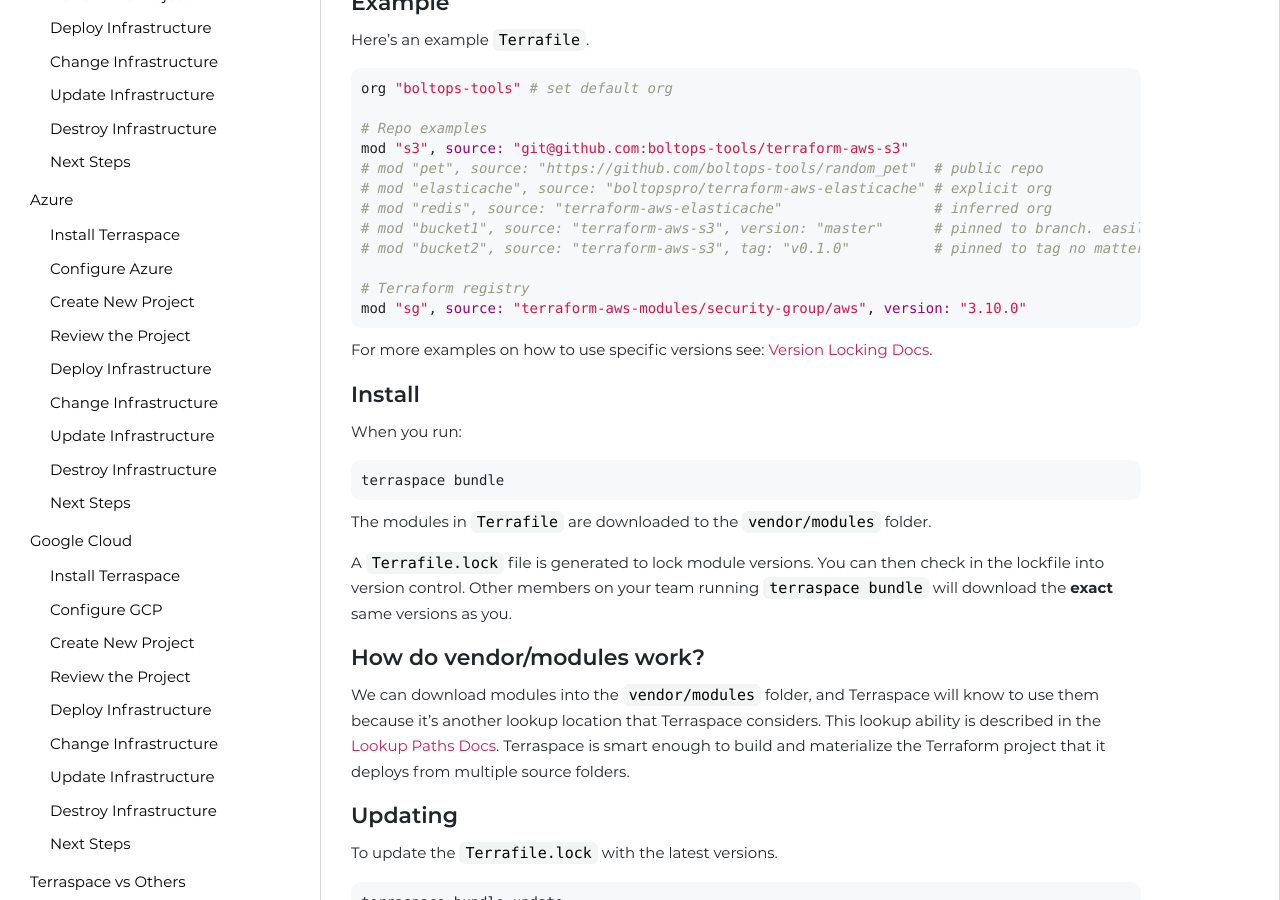
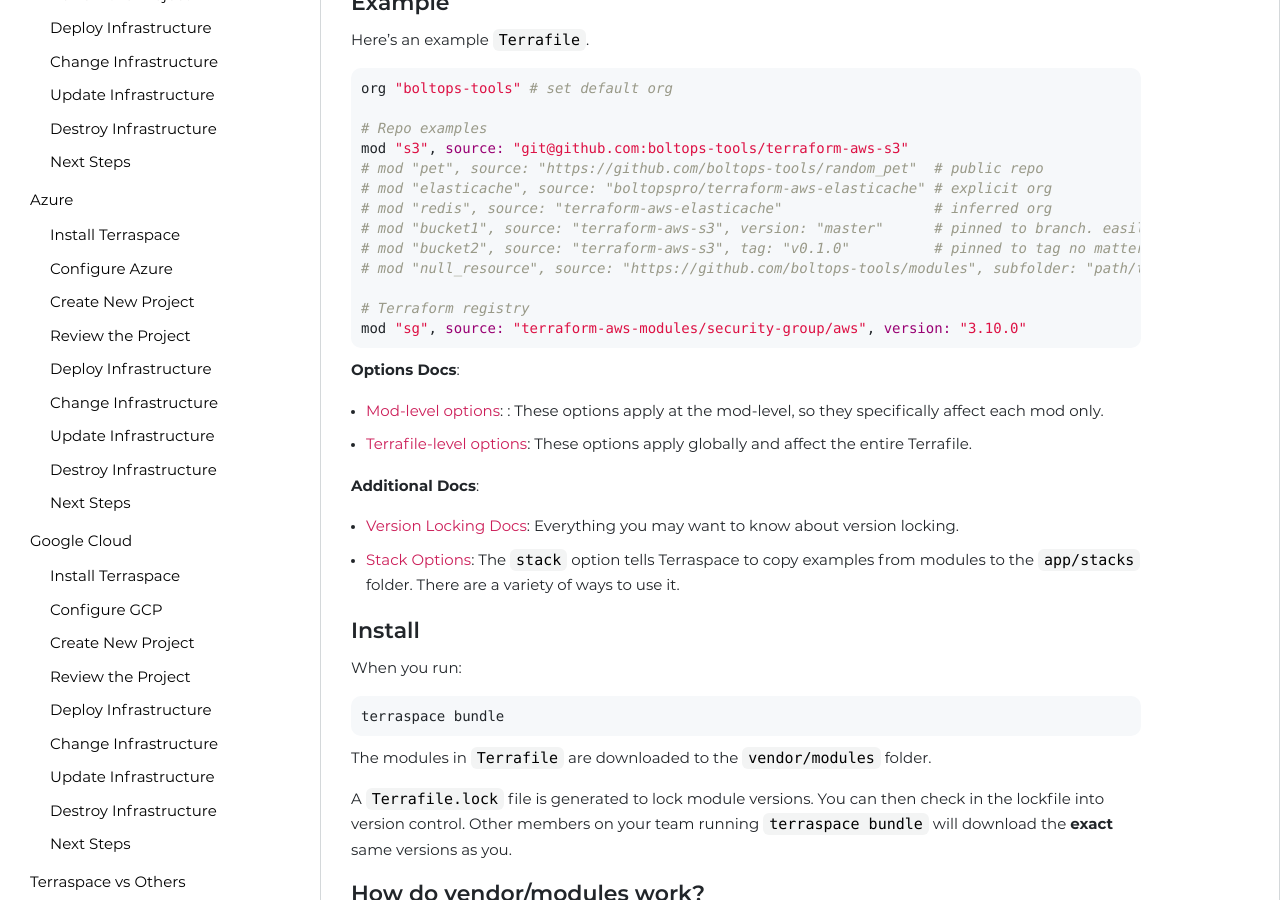
Before and after one commit to boltops-tools/terraspace-docs, a Jekyll site: the page built from _docs/terrafile/usage.md, in a window 1280 px wide and 900 px high, scrolled down 305 px. Built offline with Jekyll 4.4.1, drawn with Linux system fonts in a browser that asks for light colours; a script that is not in the unit is left out.

Commit message:
improve terrafile docs

````diff
--- a/_docs/terrafile/usage.md
+++ b/_docs/terrafile/usage.md
@@ -18,12 +18,21 @@
 # mod "redis", source: "terraform-aws-elasticache"                  # inferred org
 # mod "bucket1", source: "terraform-aws-s3", version: "master"      # pinned to branch. easily update with terraspace bundle update
 # mod "bucket2", source: "terraform-aws-s3", tag: "v0.1.0"          # pinned to tag no matter what
+# mod "null_resource", source: "https://github.com/boltops-tools/modules", subfolder: "path/to/null_resource_module"
 
 # Terraform registry
 mod "sg", source: "terraform-aws-modules/security-group/aws", version: "3.10.0"
 ```
 
-For more examples on how to use specific versions see: [Version Locking Docs]({% link _docs/terrafile/version-locking.md %}).
+**Options Docs**:
+
+* [Mod-level options]({% link _docs/terrafile/options.md %}#1-mod-level): : These options apply at the mod-level, so they specifically affect each mod only.
+* [Terrafile-level options]({% link _docs/terrafile/options.md %}#2-terrafile-level): These options apply globally and affect the entire Terrafile.
+
+**Additional Docs**:
+
+* [Version Locking Docs]({% link _docs/terrafile/version-locking.md %}): Everything you may want to know about version locking.
+* [Stack Options]({% link _docs/terrafile/options/stack.md %}): The `stack` option tells Terraspace to copy examples from modules to the `app/stacks` folder. There are a variety of ways to use it.
 
 ## Install
 
````
Also changed, not shown: _docs/terrafile.md (+11 -1 lines), _docs/terrafile/options.md (+4 -4 lines), _docs/terrafile/options/stack.md (+1 -1 lines).
